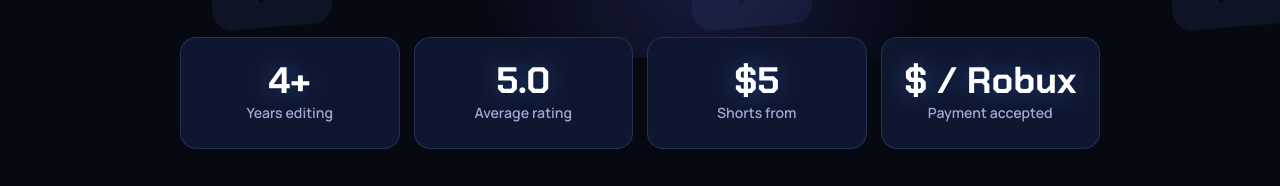
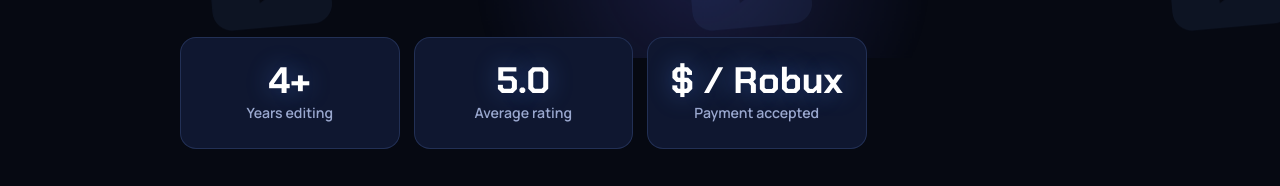
Before and after one commit to hyprr41/hyprr41.github.io, a plain HTML site: page index.html in a window 1280 px wide. Shown: the part 742-928 px from the top of the page. Drawn offline with Linux system fonts and the light colour scheme.

Commit message:
Update index.html

```diff
--- a/index.html
+++ b/index.html
@@ -533,7 +533,7 @@ footer { position: relative; z-index: 1; text-align: center; padding: 24px 24px
    ===================================================================== */
 
 const PRICES = [
-  { name: "Shorts",    price: "$5",     note: "Fully edited Short (0\u201360 seconds)" },
+  { name: "Shorts",    price: "$5-45",  note: "Fully edited Short (0\u201360 seconds)" },
   { name: "Long form", price: "$15-45", note: "Fully edited long-form video (8\u201322 minutes)" },
   { name: "Robux",     price: "$2.5k",  note: "Fully edited long-form video (8-10 mins)", badge: "$12 discount!" }
 ];
@@ -574,43 +574,17 @@ const CONFIG = {
   ],
   reviewSpeed: 40,
 
-  /* The numbers row under the intro. "rating: true" works out the average from your reviews.
-     Use "to" for a counting number, or "text" for plain text. */
   stats: [
     { to: 4,  suffix: "+", label: "Years editing" },
     { rating: true,        label: "Average rating" },
-    { to: 5,  prefix: "$", label: "Shorts from" },
     { text: "$ / Robux",    label: "Payment accepted" }
   ],
 
-  /* "How it works" steps */
   steps: [
-    { title: "DM me", text: "Pick a style, use the price estimator on its page, then copy your order message and send it to me on Discord." },
+    { title: "DM me", text: "Pick a style you like, then send me a message on Discord with what you need." },
     { title: "Send your footage", text: "Share your raw clips, music and any notes or examples of the style you like." },
     { title: "Get your edit", text: "I deliver fast and take your feedback until you're happy with it." }
   ],
-
-  quote: {
-    styles: ["Roblox", "Gorilla Tag", "Minecraft", "Other"],
-    minMinutes: 1,
-    maxMinutes: 22,
-    points: [
-      { min: 1,  price: 5 },
-      { min: 8,  price: 15 },
-      { min: 15, price: 30 },
-      { min: 22, price: 45 }
-    ],
-    /* Robux prices, drawn the same way as the dollar points. Change these to your real rates.
-       (2.5k for 8-10 min and 700 for a Short come from your site and reviews; the rest are estimates.) */
-    robuxPoints: [
-      { min: 1,  price: 700 },
-      { min: 8,  price: 2500 },
-      { min: 10, price: 2500 },
-      { min: 15, price: 5000 },
-      { min: 22, price: 7500 }
-    ],
-    note: "This is an estimate. I confirm the final price with you in DMs."
-  },
 
   styles: [
     { id: "gtag", title: "Gorilla Tag editing style", image: "gtag.jpg", blurb: "Coming soon.", showreel: null, works: [], prices: [] },
@@ -643,12 +617,12 @@ const STORE = [
 
 const FAQ = [
   { q: "What do you edit?", a: "YouTube videos, Shorts, TikToks and more. My main style is Roblox, and I also do Gorilla Tag and Minecraft." },
-  { q: "How much does an edit cost?", a: "Shorts start at $5 and long form is $15-45 depending on length. Open any editing style and use the price estimator there for a quick quote, in dollars or Robux." },
+  { q: "How much does an edit cost?", a: "Open any editing style and check the Prices section on its page." },
   { q: "How long does an edit take?", a: "It depends on the length, but I work fast. Tell me your deadline when you order and I'll confirm if I can make it." },
   { q: "Do you do revisions?", a: "Yes. I take on your feedback until you're happy with the edit." },
   { q: "How do I pay?", a: "Dollars or Robux. We sort out the payment in Discord DMs before I start." },
   { q: "What do I need to send you?", a: "Your raw footage, any music or sounds you want, and examples or notes on the style you like." },
-  { q: "How do I order?", a: "Join my Discord, DM me " + CONFIG.discord + ", or use the Copy order message button in the estimator." }
+  { q: "How do I order?", a: "Join my Discord and DM me " + CONFIG.discord + " with the style, length and deadline you want." }
 ];
 
 /* =====================================================================
```
